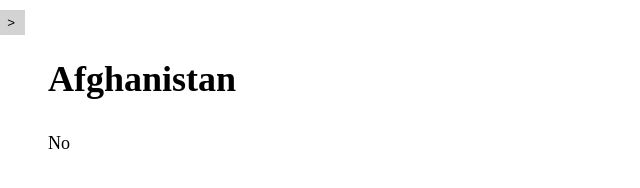
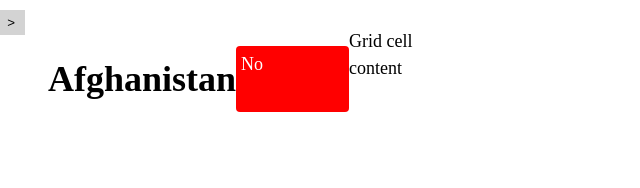
Before and after one commit to isitsafeforjews/isitsafeforjews.github.com, a plain HTML site: page Afghanistan.html in a window 1280 px wide. Shown: the whole page, without its empty margins (0-640 px from the left). Drawn offline with Linux system fonts and the light colour scheme.

Commit message:
Update Afghanistan.html

```diff
--- a/Afghanistan.html
+++ b/Afghanistan.html
@@ -34,6 +34,17 @@
             padding: 20px;
             font-size: 18px;
             line-height: 1.5;
+            display: grid; /* Use grid layout */
+            grid-template-columns: repeat(10, 1fr); /* 10 columns */
+            grid-template-rows: repeat(5, 1fr); /* 5 rows */
+        }
+
+        /* Styling for the "No" text */
+        #noText {
+            background-color: red;
+            color: white;
+            padding: 5px;
+            border-radius: 4px;
         }
 
         /* Media query for mobile screens */
@@ -55,13 +66,17 @@
     <div id="sidebar">
         <button id="toggleButton">&gt;</button> <!-- Move the button inside the sidebar -->
         <h2>Countries:</h2>
-        <p>Afghanistan</p>
+        <p><a href="Afghanistan.html">Afghanistan</a></p> <!-- Link to Afghanistan.html -->
     </div>
 
     <!-- Homepage text -->
     <div id="homeText">
         <h1>Afghanistan</h1>
-        <p>No</p>
+        <p id="noText">No</p> <!-- "No" with red background -->
+        <!-- Grid layout: Add content here for each grid cell -->
+        <!-- Example: You can add 10 columns and 5 rows of content as desired -->
+        <div>Grid cell content</div>
+        <!-- Add additional grid cells as needed -->
     </div>
 
     <script>
```
